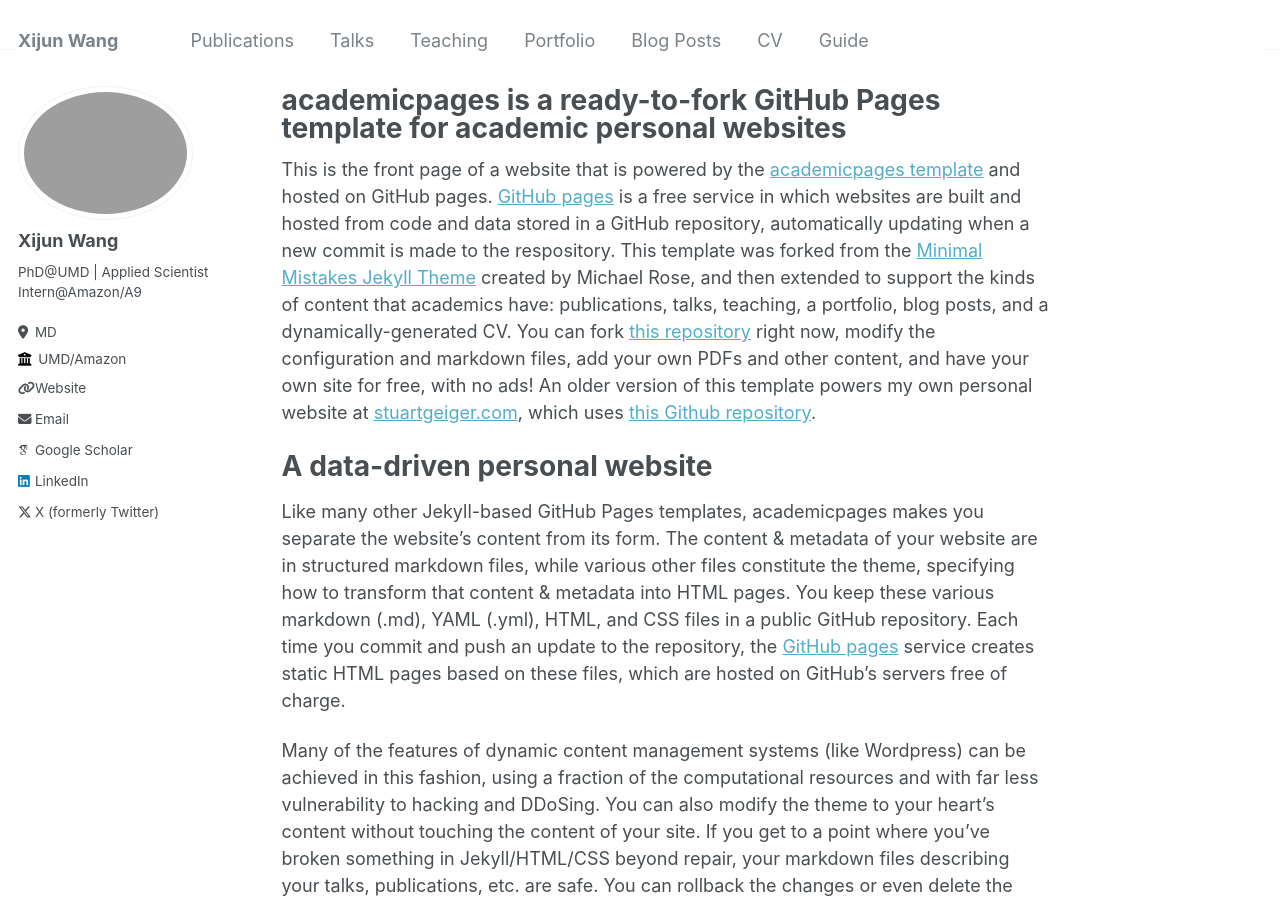
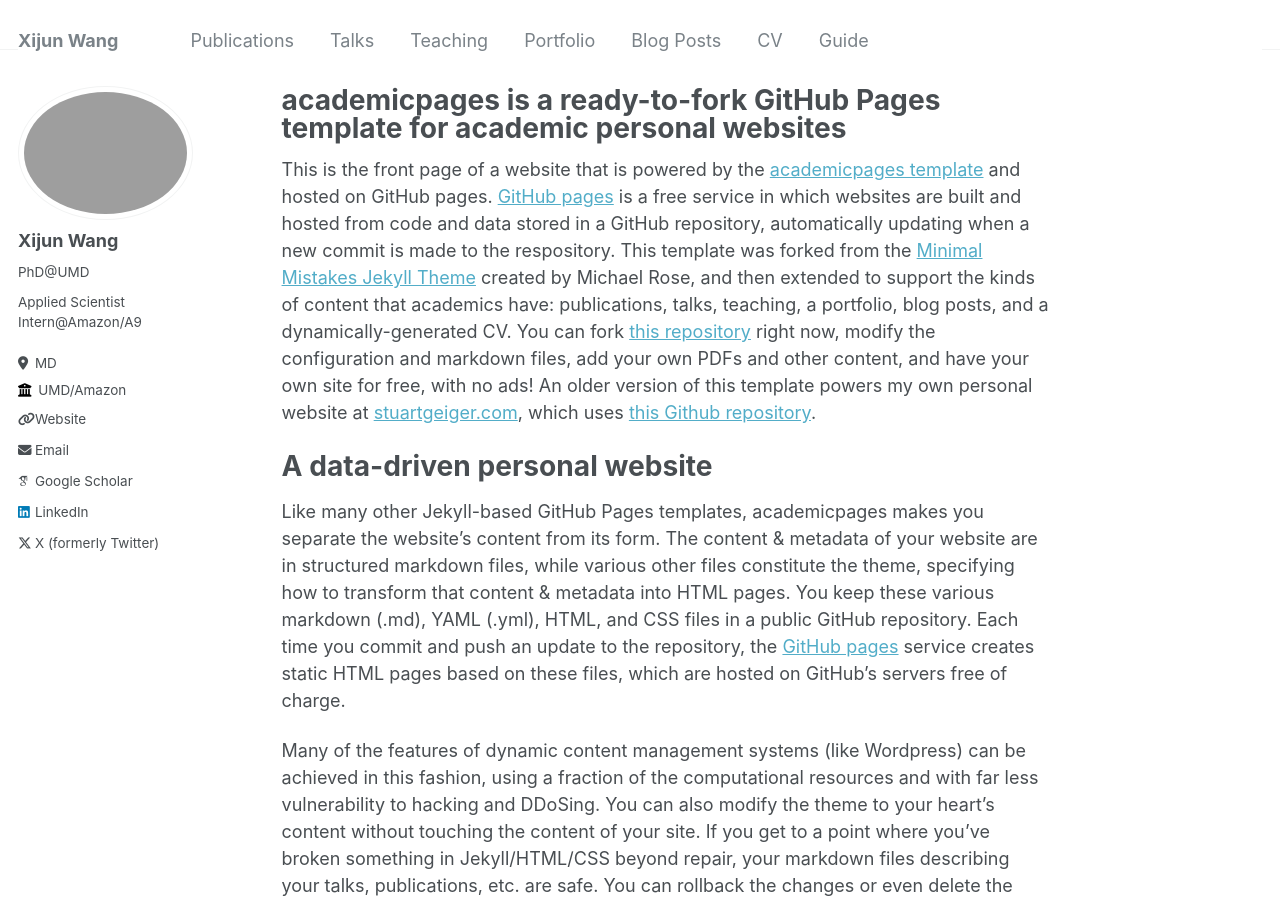
Before and after one commit to xijun-cs/xijun-cs.github.io, a Jekyll site: the page built from _pages/about.md, in a window 1280 px wide and 900 px high. Built offline with Jekyll 4.4.1, drawn with Linux system fonts in a browser that asks for light colours; some web fonts are replaced; part of the change alters nothing that is shown.

```diff
--- a/_config.yml
+++ b/_config.yml
@@ -23,8 +23,8 @@ author:
   # Biographic information
   avatar           : "xijun.png"
   name             : "Xijun Wang"
-  pronouns         : # example: "she/her"
-  bio              : "PhD@UMD | Applied Scientist Intern@Amazon/A9"
+  pronouns         : "PhD@UMD"
+  bio              : "Applied Scientist Intern@Amazon/A9"
   location         : "MD"
   employer         : "UMD/Amazon"
   uri              : https://xijun-cs.github.io
```
